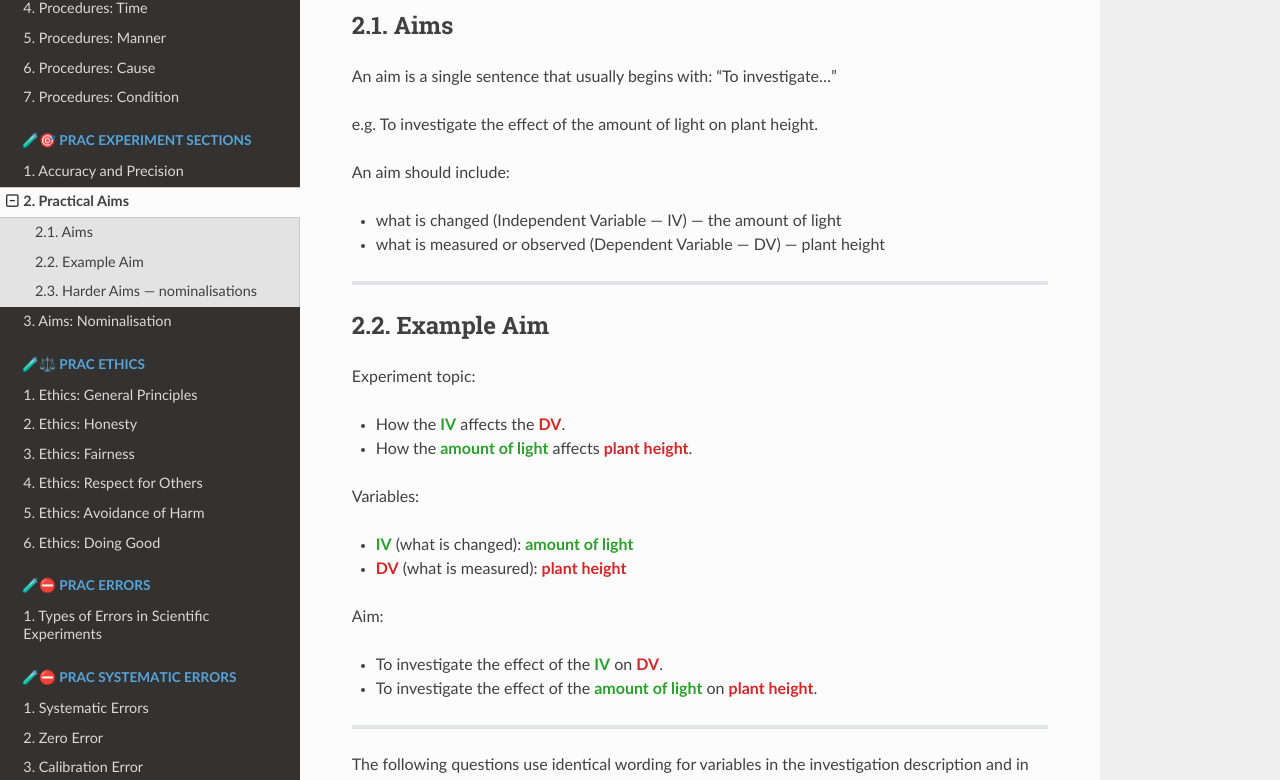
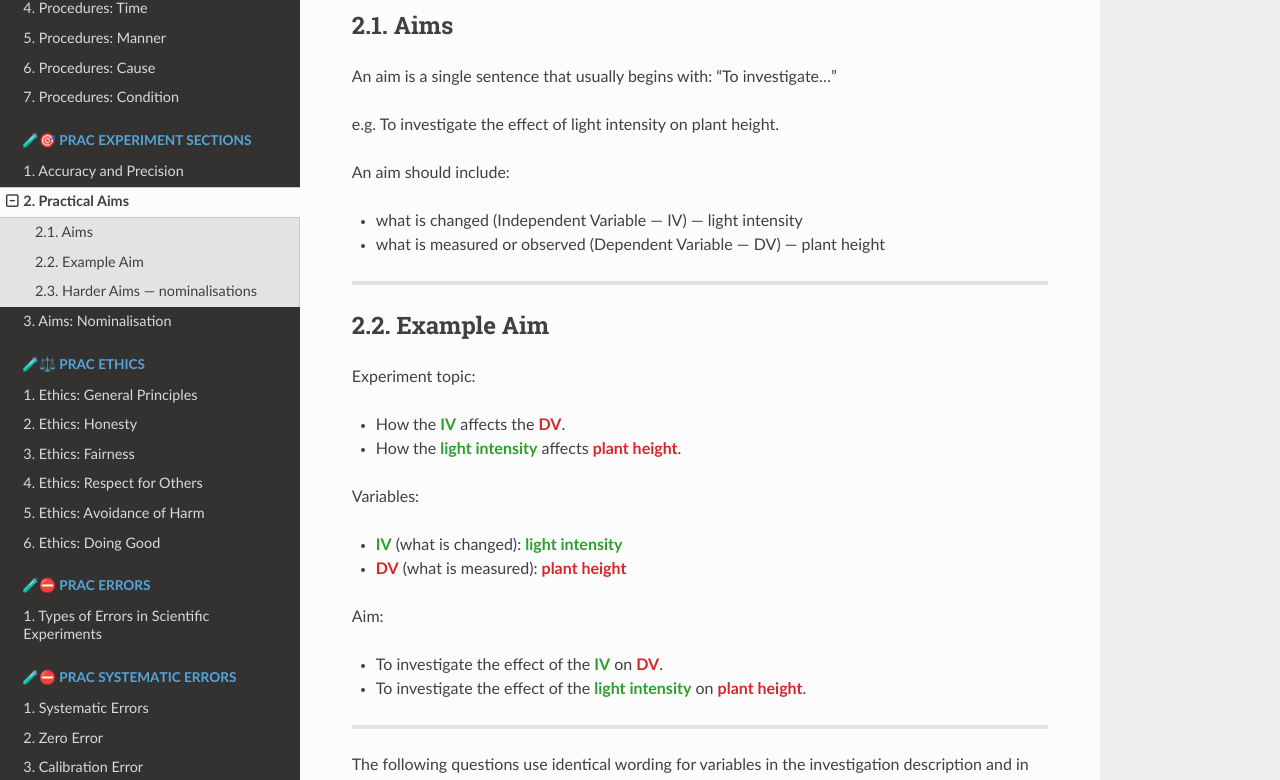
Before and after one commit to gmc-code/PC-Science-and-language, a Sphinx documentation site: the page built from docs/pracs/aims.rst, in a window 1280 px wide and 1400 px high. Shown: the part 201-981 px from the top of the window. Built offline with Sphinx 7.4.7 and the Read the Docs theme 3.1.0, drawn with Linux system fonts in a browser that asks for light colours; pages that are not in the unit, such as notebooks, are missing from menus.

Commit message:
light intensity

```diff
--- a/docs/pracs/aims.rst
+++ b/docs/pracs/aims.rst
@@ -8,11 +8,11 @@ Aims
 An aim is a single sentence that usually begins with:
 “To investigate…”
 
-e.g. To investigate the effect of the amount of light on plant height.
+e.g. To investigate the effect of light intensity on plant height.
 
 An aim should include:
 
-- what is changed (Independent Variable — IV) — the amount of light
+- what is changed (Independent Variable — IV) — light intensity
 - what is measured or observed (Dependent Variable — DV) — plant height
 
 ----
@@ -23,18 +23,18 @@ Example Aim
 Experiment topic:
 
 - How the :ivb:`IV` affects the :dvb:`DV`.
-- How the :ivb:`amount of light` affects :dvb:`plant height`.
+- How the :ivb:`light intensity` affects :dvb:`plant height`.
 
 
 Variables:
 
-- :ivb:`IV` (what is changed): :ivb:`amount of light`
+- :ivb:`IV` (what is changed): :ivb:`light intensity`
 - :dvb:`DV` (what is measured): :dvb:`plant height`
 
 Aim:
 
 - To investigate the effect of the :ivb:`IV` on :dvb:`DV`.
-- To investigate the effect of the :ivb:`amount of light` on :dvb:`plant height`.
+- To investigate the effect of the :ivb:`light intensity` on :dvb:`plant height`.
 
 
 ----
--- a/docs/pracs/aims_nominalisations.rst
+++ b/docs/pracs/aims_nominalisations.rst
@@ -367,6 +367,7 @@ The table below shows how informal investigation wording is translated into prec
       - Manner (rate)
       - rate of erosion
 
+
 ----
 
 .. admonition:: Matching Circumstance Types
```
